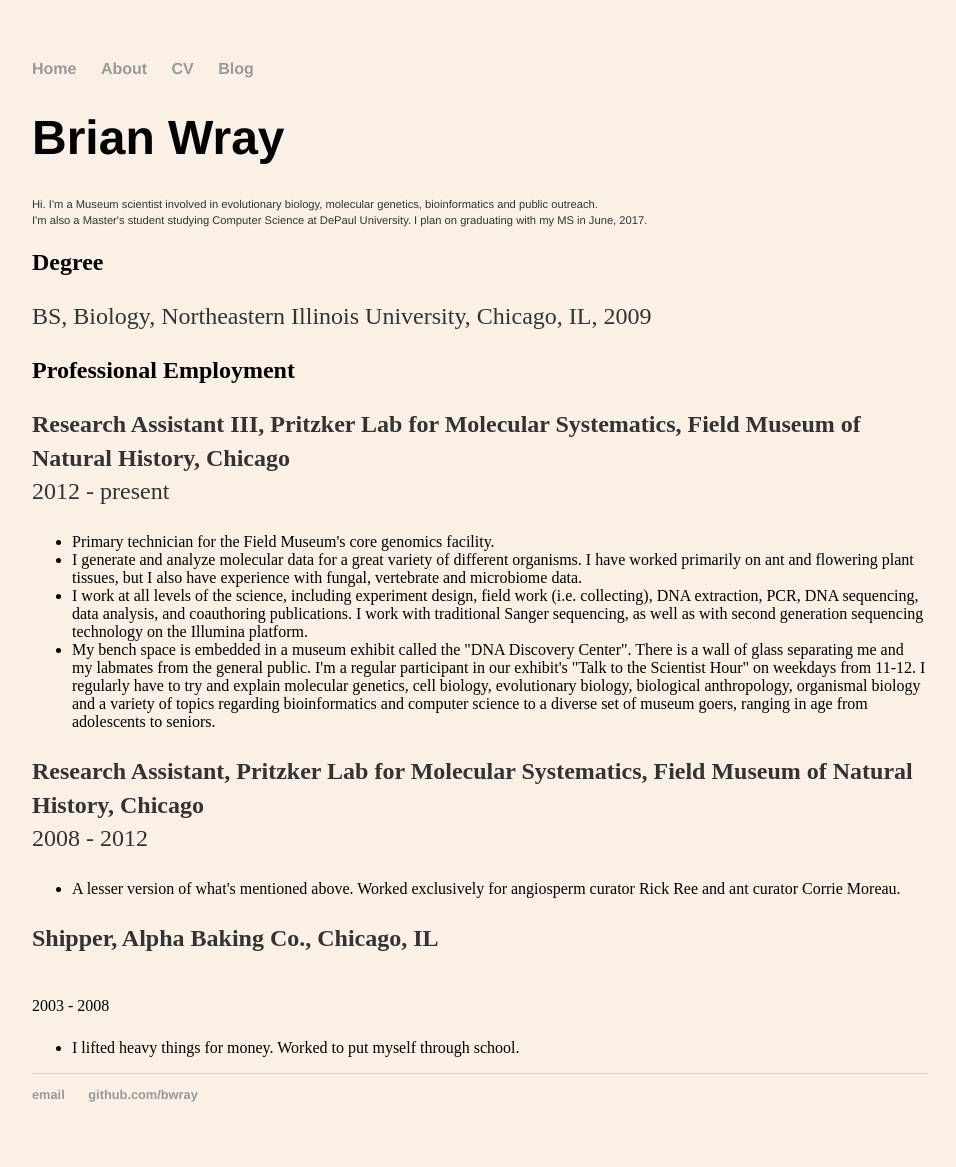
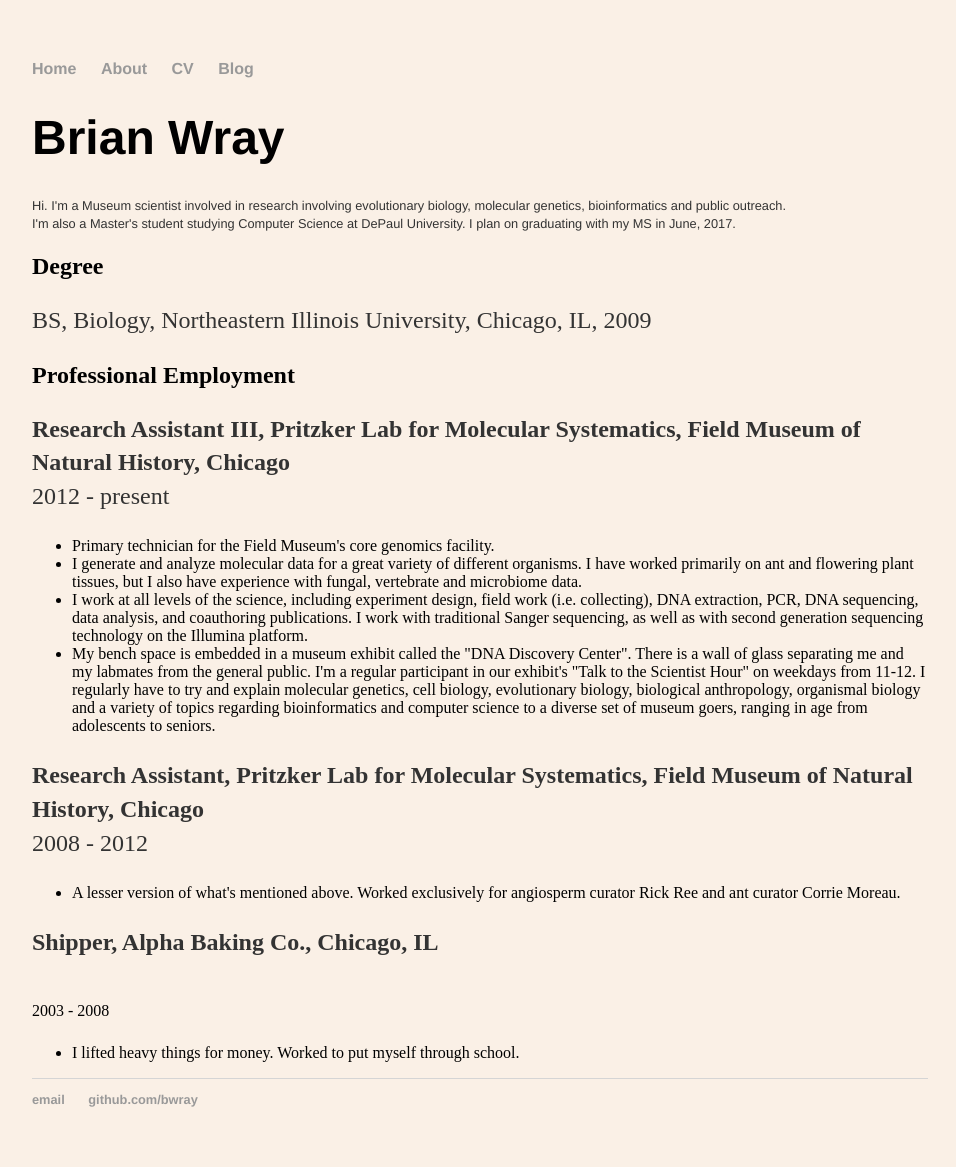
Before and after one commit to bwray/bwray.github.io, a Jekyll site: the page built from cv/index.html, in a window 1280 px wide. Shown: the whole page, without its empty margins (160-1116 px from the left). Built offline with Jekyll 4.4.1, drawn with Linux system fonts in a browser that asks for light colours.

Commit message:
playing with html on the cv

```diff
--- a/cv/index.html
+++ b/cv/index.html
@@ -3,7 +3,7 @@ layout: default
 title: Brian Wray's CV
 ---
 	<span itemprop="name"><h1>Brian Wray</h1></span>
-	<p style = "font-family: helvetica; font-size:70%;">Hi. I'm a Museum scientist involved in evolutionary biology, molecular genetics, bioinformatics and public outreach.
+	<p style = "font-family: helvetica; font-size:80%;">Hi. I'm a Museum scientist involved in research involving evolutionary biology, molecular genetics, bioinformatics and public outreach.
 	<br>
 	I'm also a Master's student studying Computer Science at DePaul University. I plan on graduating with my MS in June, 2017.</p>
 
```
